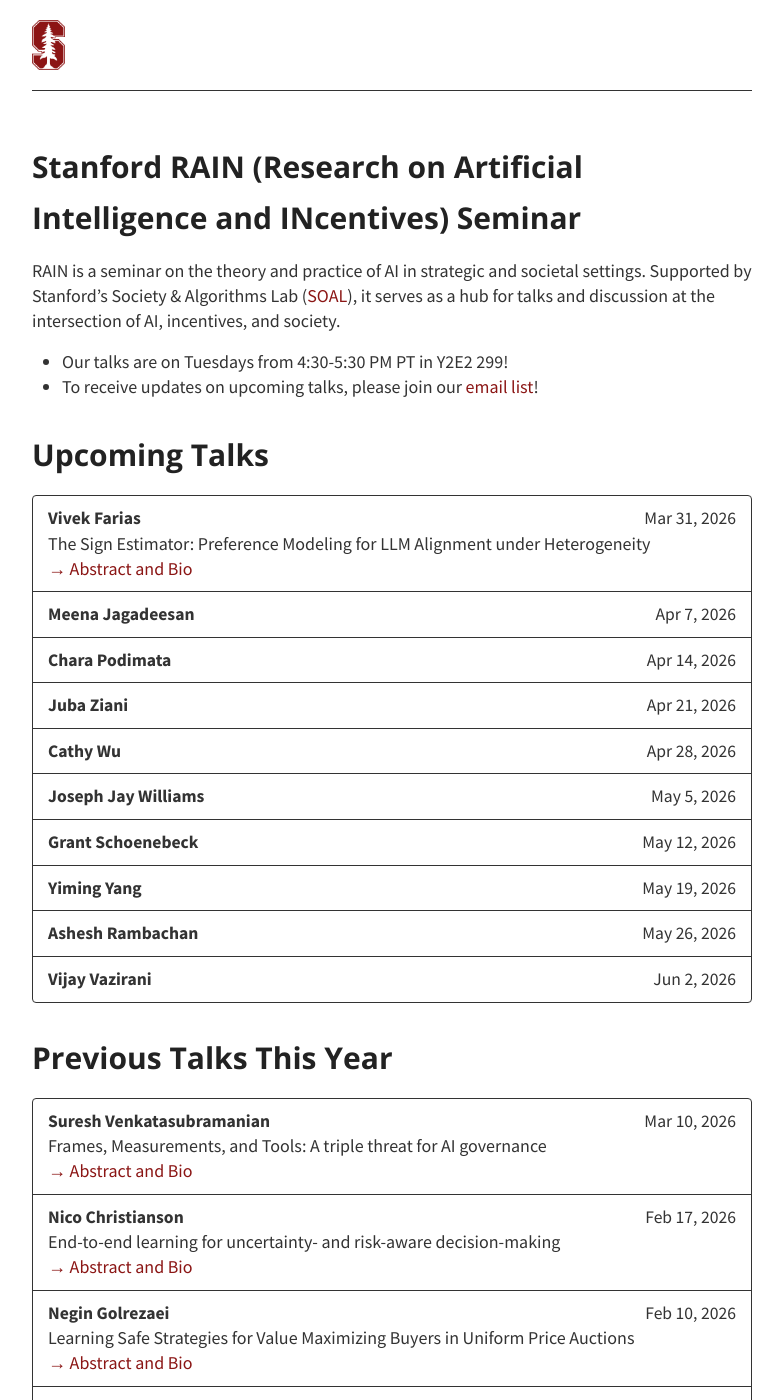
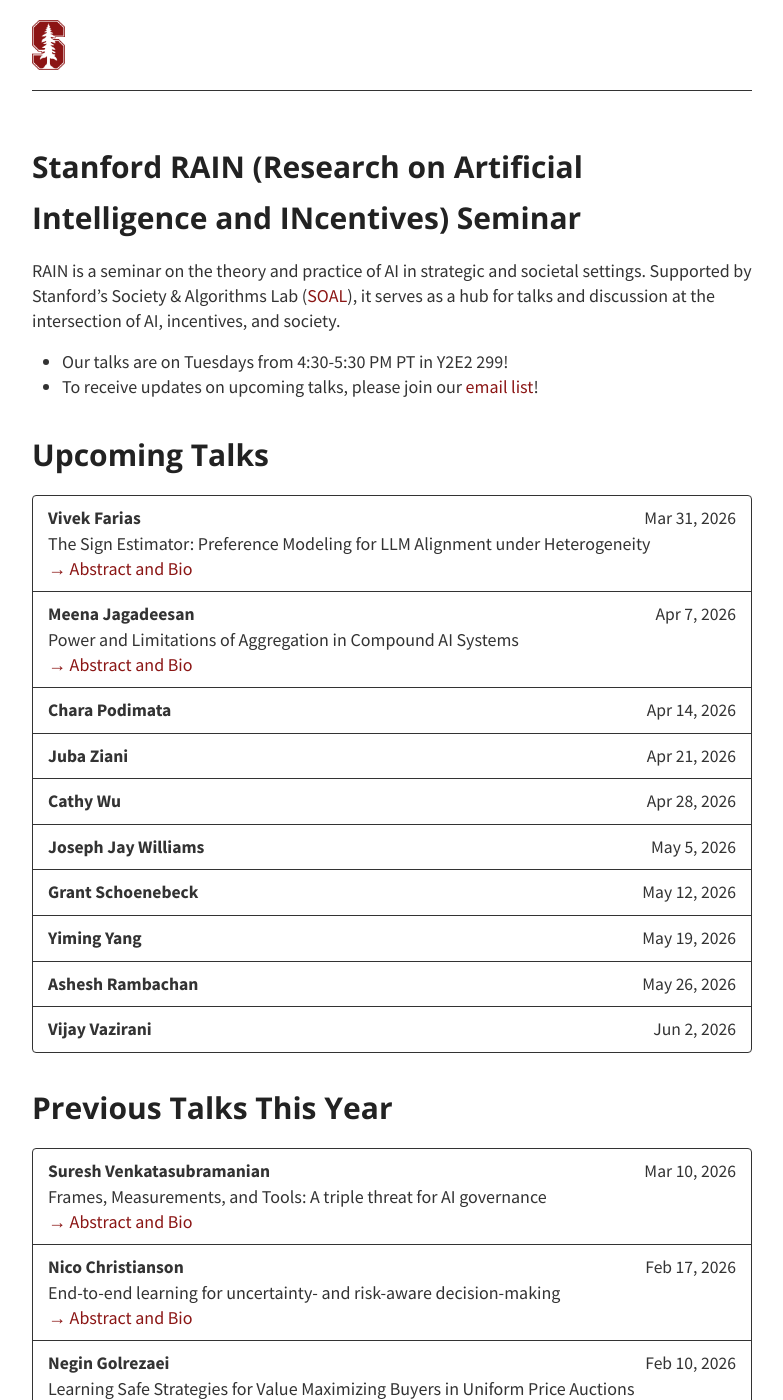
Before and after one commit to stanford-rain-seminar/stanford-rain-seminar.github.io, a Jekyll site: the page built from index.md, in a window 1280 px wide and 1400 px high. Shown: the whole window, without its empty margins (248-1031 px from the left). Built offline with Jekyll 4.4.1, drawn with Linux system fonts in a browser that asks for light colours; nearby versions of some CDN libraries; our own code applies the rules of GitHub Pages for plain Markdown files.

Commit message:
Update talks.yml

```diff
--- a/_data/talks.yml
+++ b/_data/talks.yml
@@ -9,6 +9,11 @@
         Vivek is interested in the development of new methodologies and applications for large scale dynamic optimization. He received his Ph.D. in Electrical Engineering from Stanford University in 2007 and is the Patrick J. McGovern (1959) Professor at MIT. Vivek is a recipient of an INFORMS MSOM Student Paper Prize (2006), an INFORMS JFIG paper prize (2009, 2011), the NSF CAREER award (2011),  MIT Sloan’s Outstanding Teacher award (2013), the INFORMS Simulation Society Best Publication Award (2014), the INFORMS Pricing and Revenue Management Best Publication Award (2015), the INFORMS MSOM Best Publication award in Management Science (2016), the MSOM Young Scholar Prize (2020), the Wagner prize (2022), the Pierskalla award (2024), and is an Informs Fellow (2025). Vivek’s doctoral advisees have on various occasions won the Nicholson, MSOM, APS and RMP student paper prizes. Outside of academia, Vivek was co-founder/CTO at Celect (2014-19; acquired by Nike); was a corresponding author of the technology at Seer (2018-2020; IPO); and is co-founder/CTO at Cimulate (2023-26; acquired by Salesforce).
     - speaker: "Meena Jagadeesan"
       date: "Apr 7, 2026"
+      title: "Power and Limitations of Aggregation in Compound AI Systems"
+      abstract: |
+        When designing compound AI systems, a common approach is to query multiple copies of the same model and aggregate the responses to produce a synthesized output. Given the homogeneity of these models, this raises the question of whether aggregation unlocks access to a greater set of outputs than querying a single model. In this talk, we investigate the power and limitations of aggregation within a stylized principal-agent framework. This framework models how the system designer can partially steer each agent's output through its reward function specification, but still faces limitations due to prompt engineering ability and model capabilities. Our analysis uncovers three natural mechanisms -- feasibility expansion, support expansion, and binding set contraction -- through which aggregation expands the set of outputs that are elicitable by the system designer. We prove that any aggregation operation must implement one of these mechanisms in order to be elicitability-expanding, and that strengthened versions of these mechanisms provide necessary and sufficient conditions that fully characterize elicitability-expansion. Finally, we provide an empirical illustration of our findings for LLMs deployed in a toy reference-generation task. Altogether, our results take a step towards characterizing when compound AI systems can overcome limitations in model capabilities and in prompt engineering. Based on joint work with Nivasini Ananthakrishnan.
+      bio: |
+        Meena Jagadeesan is an incoming Assistant Professor in the Computer and Information Science Department at the University of Pennsylvania, starting in Summer 2026. Her research aims to steer multi-agent interactions in machine learning ecosystems. She is currently a Stanford AI Lab postdoctoral fellow advised by Tatsu Hashimoto and Sanmi Koyejo. She received a PhD in Computer Science from UC Berkeley advised by Michael I. Jordan and Jacob Steinhardt.
     - speaker: "Chara Podimata"
       date: "Apr 14, 2026"
     - speaker: "Juba Ziani"
```
